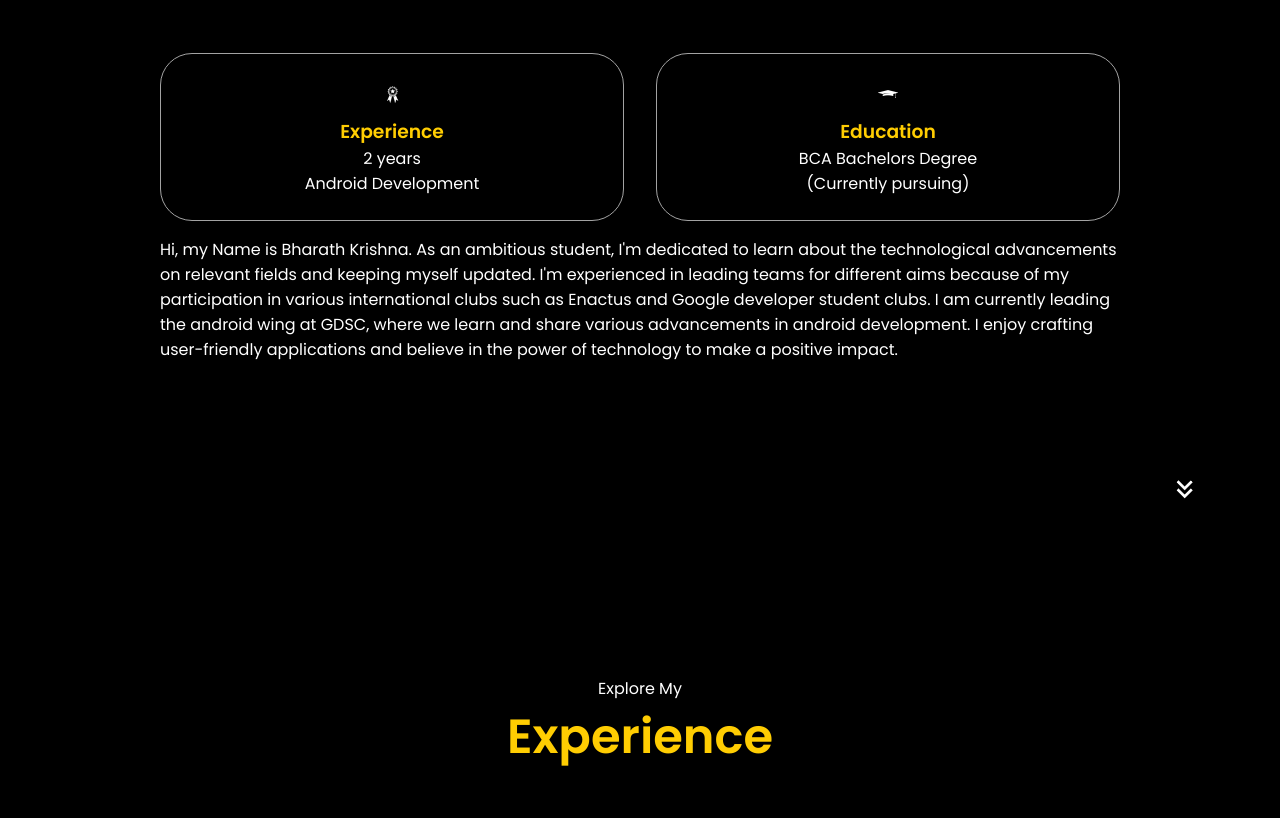
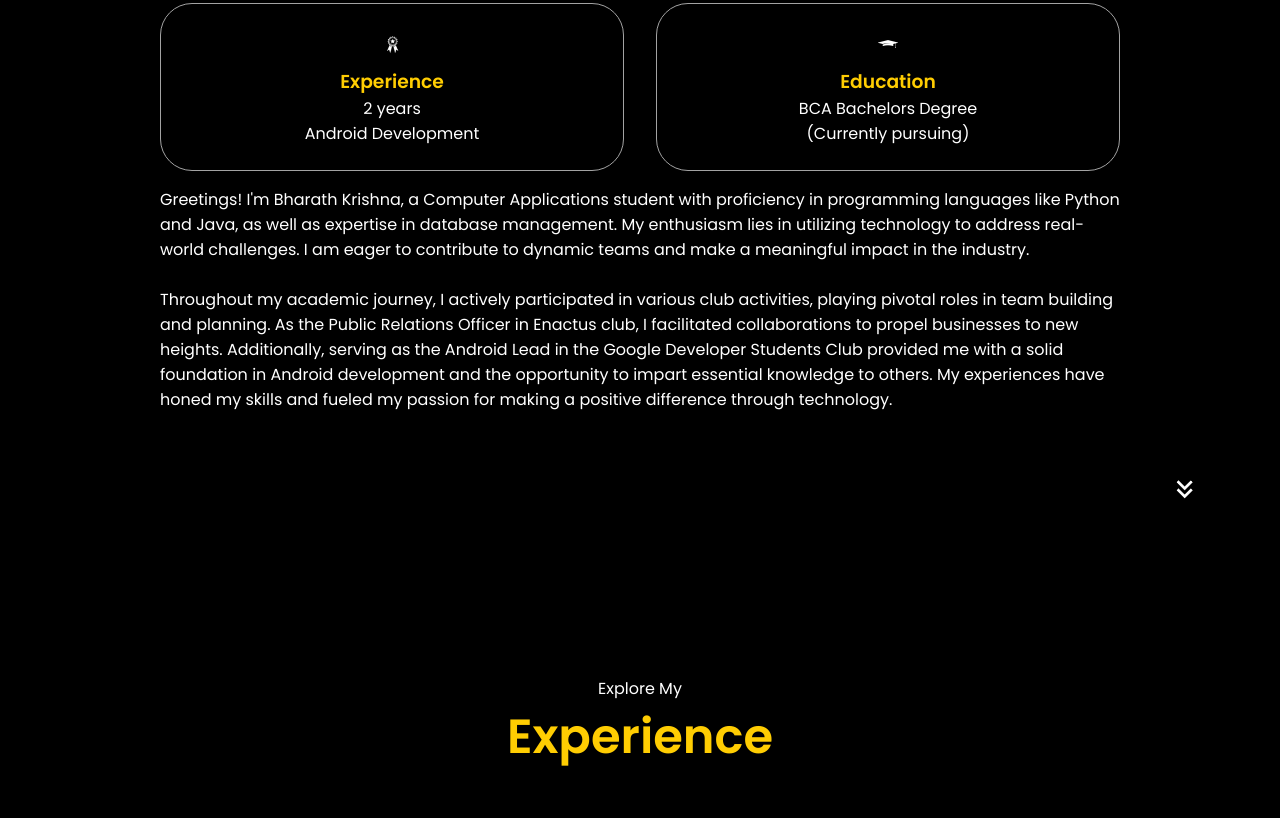
Before and after one commit to Bharathkrishnas/Bharathkrishnas.github.io, a plain HTML site: page index.html in a window 1280 px wide. Shown: the part 1044-1862 px from the top of the page. Drawn offline with Linux system fonts and the light colour scheme.

Commit message:
Update index.html

```diff
--- a/index.html
+++ b/index.html
@@ -97,10 +97,12 @@
           </div>
           <div class="text-container">
             <p>
-              Hi, my Name is Bharath Krishna. As an ambitious student,
-               I'm dedicated to learn about the technological advancements on relevant fields and keeping myself updated. I'm experienced in leading teams for different aims
-               because of my participation in various international clubs such as Enactus and Google developer student clubs. I am currently
-               leading the android wing at GDSC, where we learn and share various advancements in android development. I enjoy crafting user-friendly applications and believe in the power of technology to make a positive impact.
+              Greetings! I'm Bharath Krishna, a Computer Applications student with proficiency in programming languages like Python and Java, as well as expertise in database management.
+               My enthusiasm lies in utilizing technology to address real-world challenges.
+               I am eager to contribute to dynamic teams and make a meaningful impact in the industry.
+              <br>
+              <br>Throughout my academic journey, I actively participated in various club activities, playing pivotal roles in team building and planning. As the Public Relations Officer in Enactus club, I facilitated collaborations to propel businesses to new heights. Additionally, serving as the Android Lead in the Google Developer Students Club provided me with a solid foundation in Android development and the opportunity to impart essential knowledge to others. My experiences have honed my skills and fueled my passion for making a positive difference through technology.
+
             </p>
           </div>
         </div>
@@ -367,7 +369,7 @@
         <div class="nav-links-container">
           <ul class="nav-links">
             <li><a href="#about">About</a></li>
-            <li><a href="#experience">Experience</a></li>
+            <li><a href="#experience"></a></li>
             <li><a href="#projects">Projects</a></li>
             <li><a href="#contact">Contact</a></li>
           </ul>
```
